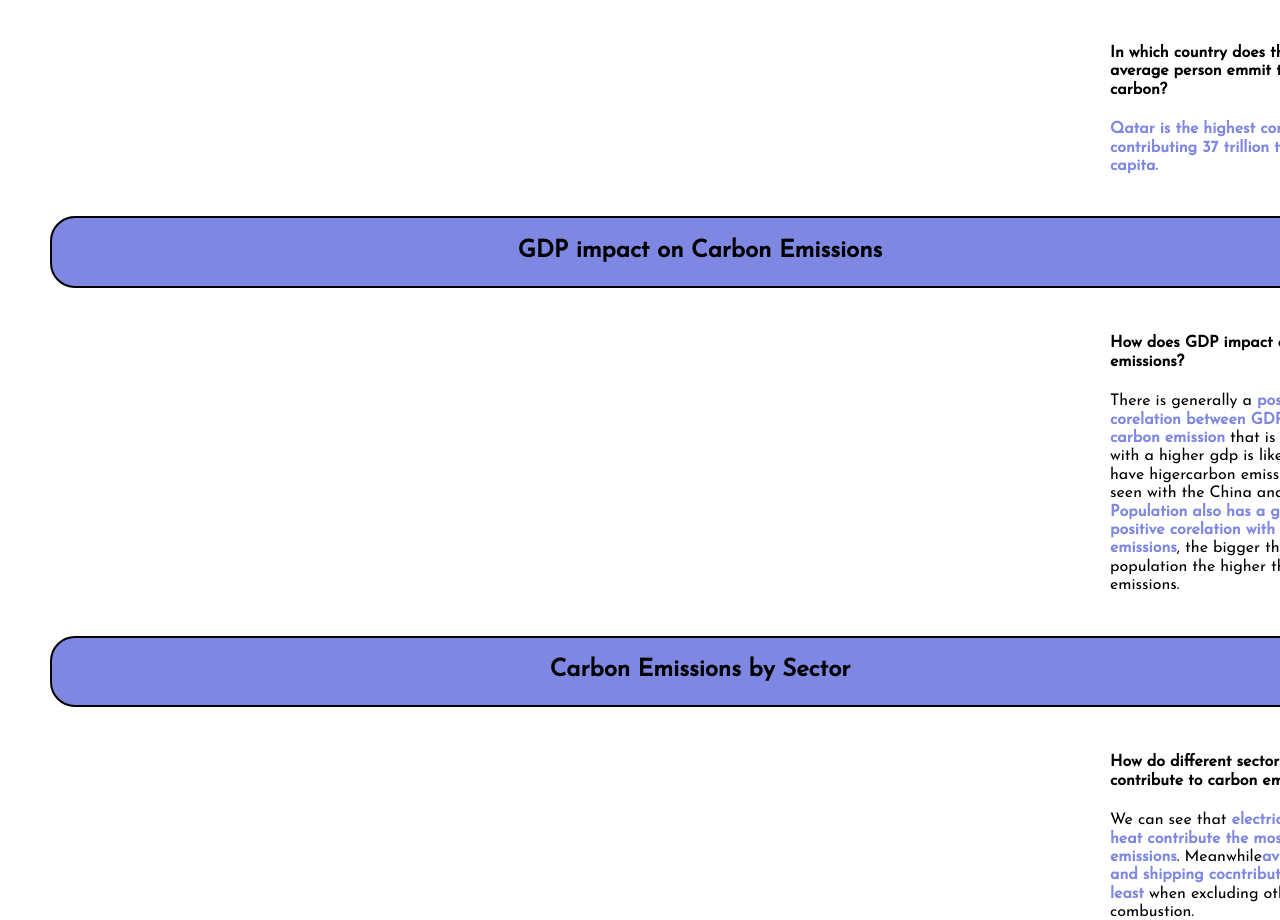
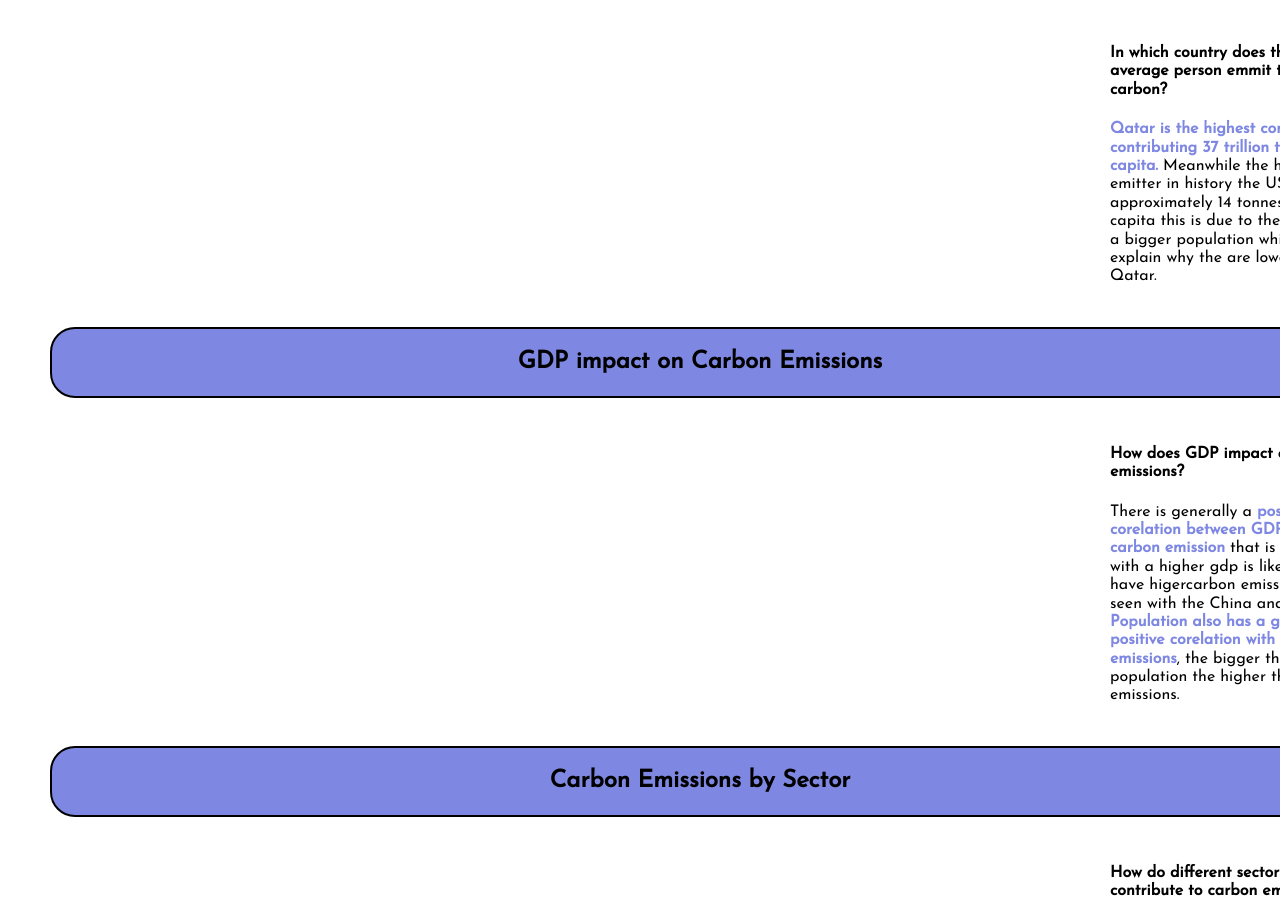
Before and after one commit to arub0005/vegaliteassignment, a plain HTML site: page index.html in a window 1280 px wide. Shown: the part 1051-1971 px from the top of the page. Drawn offline with nearby package versions, Linux system fonts and the light colour scheme; a script that the page names is missing.

Commit message:
Update index.html

```diff
--- a/index.html
+++ b/index.html
@@ -95,7 +95,10 @@
     <div class="pure-u-1-5">
       <div class="description description-right">
         <h4>In which country does the average person emmit the most carbon?</h4>
-        <p><span class="bolded">Qatar is the highest coming contributing 37 trillion tonnes per capita.</span></p>
+        <p><span class="bolded">Qatar is the highest coming contributing 37 trillion tonnes per capita.</span>
+        Meanwhile the highest emitter in history the USA emits approximately 14 tonnes per capita this is due
+          to them having a bigger population which explain why the are lower than Qatar.
+        </p>
       </div>
     </div>
 
```
